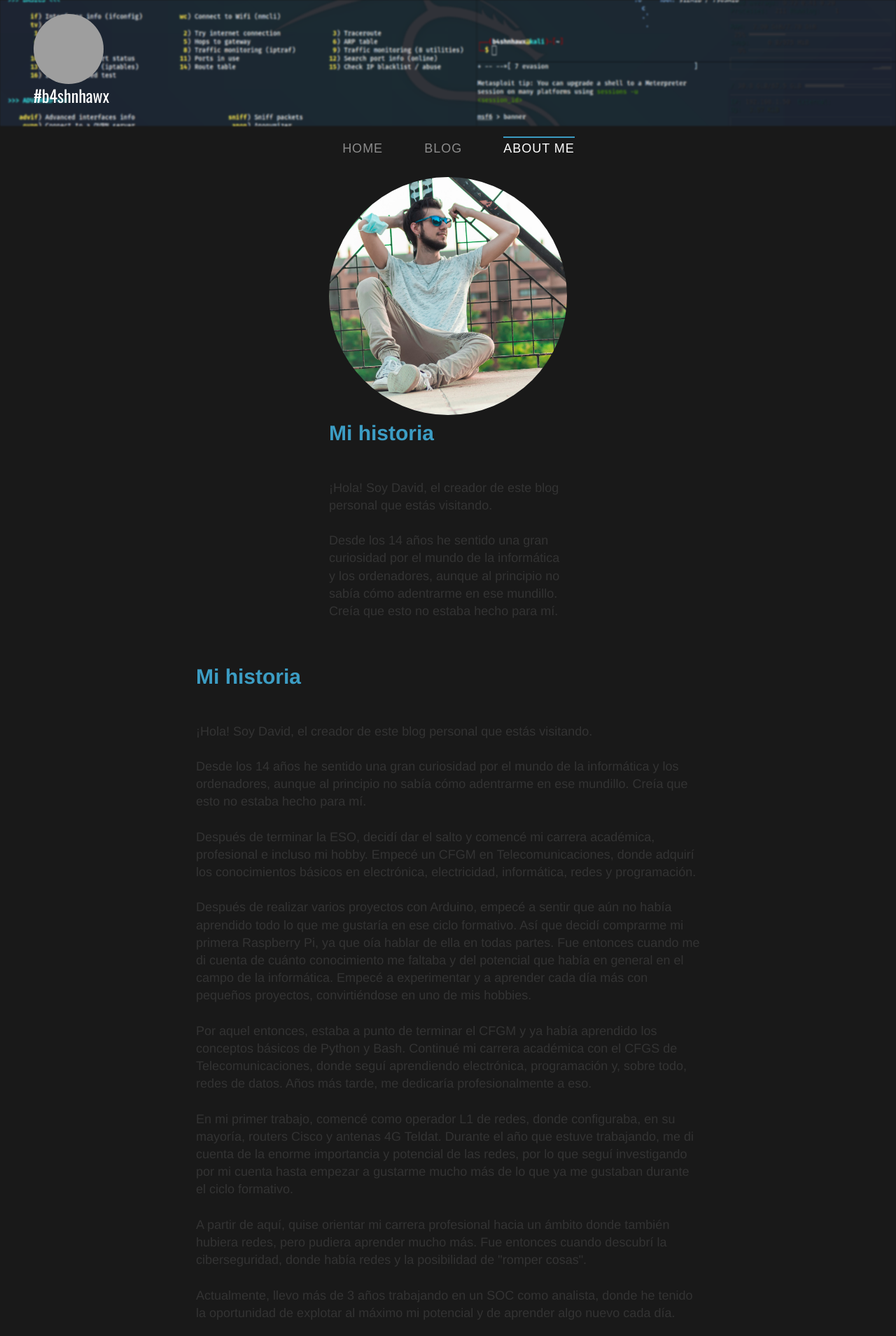
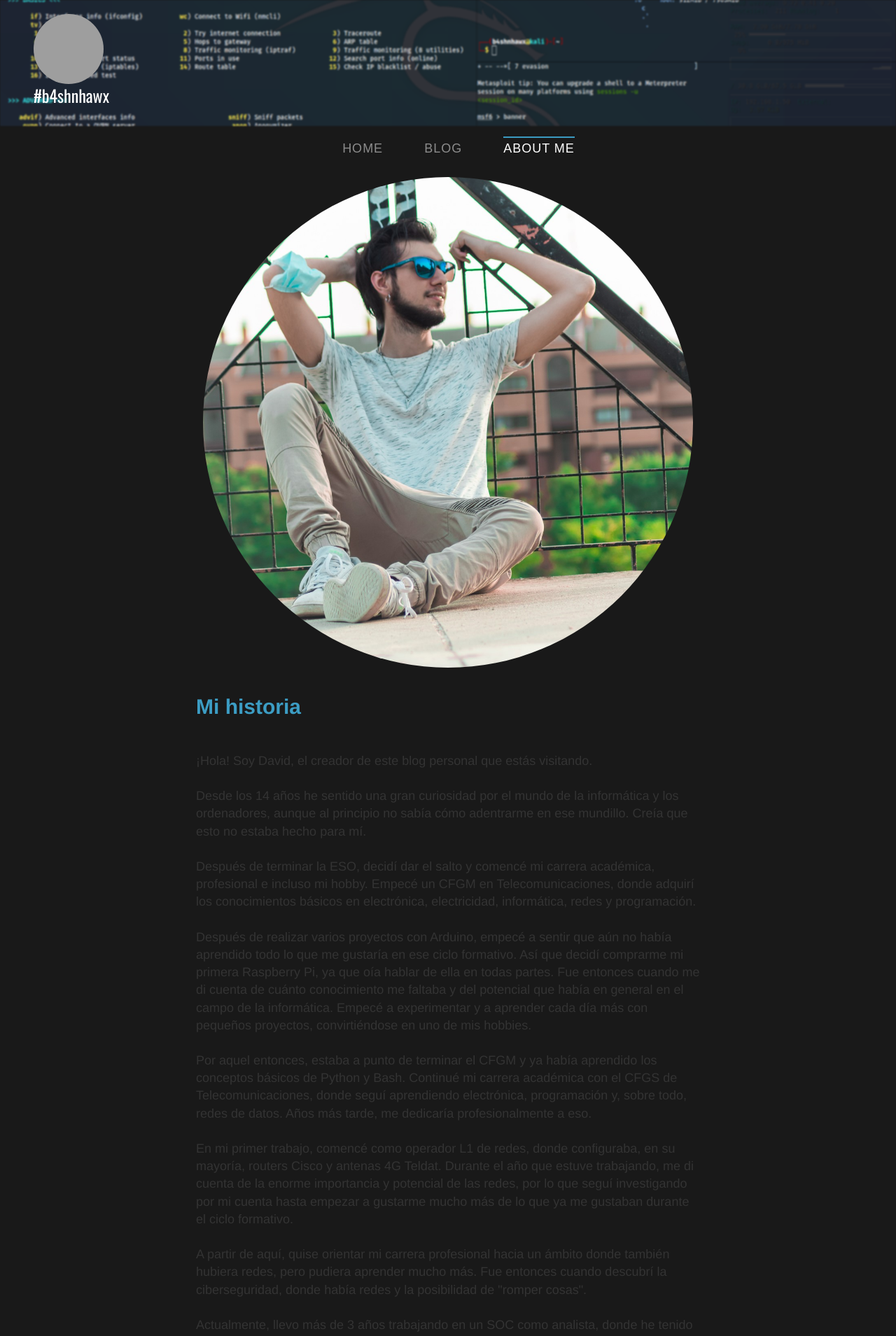
Before and after one commit to b4shnhawx/b4shnhawx.github.io, a Jekyll site: the page built from about/index.html, in a window 1280 px wide. Shown: the top 1909 px of the page at 70% size. Built offline with Jekyll 4.4.1, drawn with Linux system fonts in a browser that asks for light colours; nearby versions of some CDN libraries; grey boxes are pictures that could not be loaded.

Commit message:
Update index.html

```diff
--- a/about/index.html
+++ b/about/index.html
@@ -8,6 +8,7 @@
 <style>
 .container {
   position: relative;
+  align="right"
   width: 50%;
 }
 
@@ -66,14 +67,7 @@
 
 <div class="container">
   <img src="../images/aboutme.jpg" align="right" href="https://www.linkedin.com/in/darribash" alt="Avatar" class="logo" style="width:100%">
-  <h1>Mi historia</h1><br>
-
-¡Hola! Soy David, el creador de este blog personal que estás visitando. <br><br>
-
-Desde los 14 años he sentido una gran curiosidad por el mundo de la informática y los ordenadores, aunque al principio no sabía cómo adentrarme en ese mundillo. Creía que esto no estaba hecho para mí. <br><br>
-
   <div class="middle">
-
     <a href="https://www.linkedin.com/in/darribash" class="svg-icon linkedin"></a>
   </div>
 </div>
```
